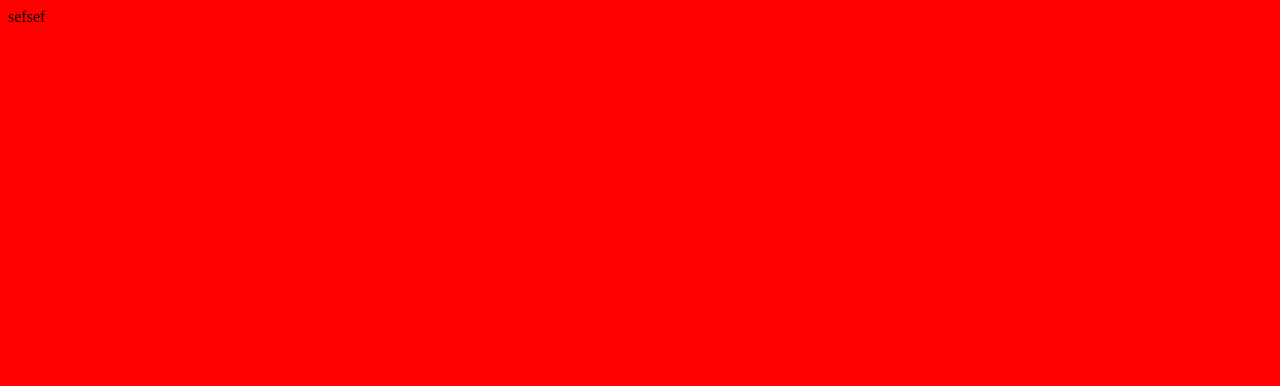
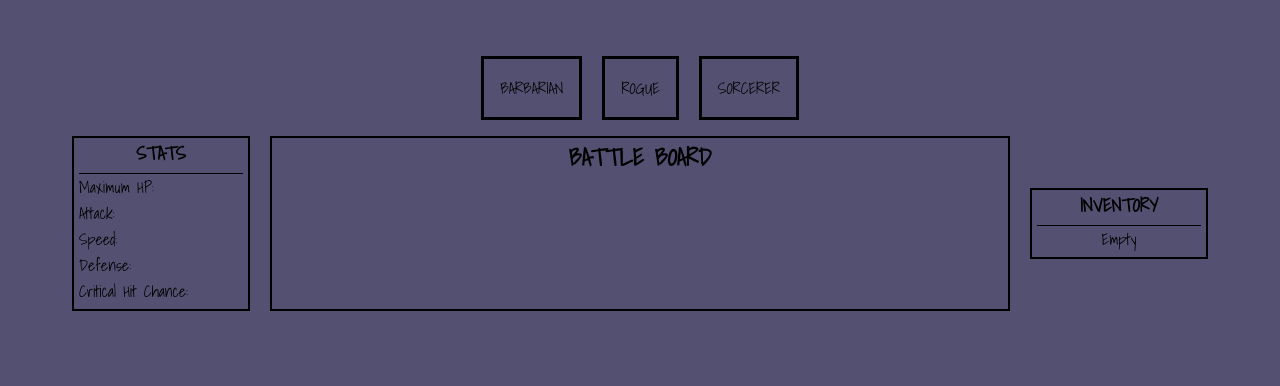
Before and after one commit to kevinroost/BossBattles, a plain HTML site: page index.html in a window 1280 px wide. Drawn offline with Linux system fonts and the light colour scheme.

Commit message:
create basic structure and listeners on class buttons

```diff
--- a/css/style.css
+++ b/css/style.css
@@ -1,3 +1,63 @@
+html {
+  box-sizing: border-box;
+}
+
+*,
+*::before,
+*::after {
+  box-sizing: inherit;
+  font-family: 'Kalam', cursive;
+  font-family: 'Shadows Into Light', cursive;
+  margin: 0;
+}
+
 body {
-  background-color: red;
+  background-color: rgb(84, 80, 113);
+  padding: 56px;
 }
+
+section {
+  display: flex;
+  flex-direction: row;
+  /* align-items: center; */
+  justify-content: center;
+  gap: 20px;
+}
+
+.class {
+  padding: 16px;
+  border: 3px solid black;
+  cursor: pointer;
+}
+
+#board {
+  justify-content: center;
+  padding: 16px;
+
+}
+
+#board > div {
+  border: 2px solid black;
+  text-align: center;
+}
+
+#stat-list,
+#item-list {
+  margin: 5px;
+  border-top: 1px solid black;
+}
+
+#battle-hud {
+  width: 900px;
+}
+
+#stats,
+#items {
+  width: 216px;
+  align-self: center;
+}
+
+.stat {
+  display: flex;
+  justify-content: space-between;
+}
--- a/index.html
+++ b/index.html
@@ -6,9 +6,55 @@
   <meta name="viewport" content="width=device-width, initial-scale=1.0">
   <link rel="stylesheet" href="./css/style.css">
   <script defer src="js/app.js"></script>
+  <link rel="preconnect" href="https://fonts.googleapis.com">
+  <link rel="preconnect" href="https://fonts.gstatic.com" crossorigin>
+  <link href="https://fonts.googleapis.com/css2?family=Kalam:wght@300&family=Shadows+Into+Light&display=swap" rel="stylesheet">
   <title>Document</title>
 </head>
 <body>
-  sefsef
+
+  <section id="classes">
+    <div class="class" id="bar">BARBARIAN</div>
+    <div class="class" id="rog">ROGUE</div>
+    <div class="class" id="sor">SORCERER</div>
+  </section>
+
+  <section id="board">
+    <div id="stats">
+      <h3>STATS</h3>
+      <div id="stat-list">
+        <div class="stat">
+          <p>Maximum HP:</p>
+          <p id="max-hp"></p>
+        </div>
+        <div class="stat">
+          <p>Attack:</p>
+          <p id="atk"></p>
+        </div>
+        <div class="stat">
+          <p>Speed:</p>
+          <p id="spd"></p>
+        </div>
+        <div class="stat">
+          <p>Defense:</p>
+          <p id="dfs"></p>
+        </div>
+        <div class="stat">
+          <p>Critical Hit Chance:</p>
+          <p id="crit"></p>
+        </div>
+      </div>
+    </div>
+    <div id="battle-hud">
+      <h1>BATTLE BOARD</h1>
+    </div>
+    <div id="items">
+      <h3>INVENTORY</h3>
+      <div id="item-list">
+        <p>Empty</p>
+      </div>
+    </div>
+  </section>
+
 </body>
 </html>
--- a/js/app.js
+++ b/js/app.js
@@ -0,0 +1,42 @@
+/*-------------------------------- Constants --------------------------------*/
+
+
+
+
+/*---------------------------- Variables (state) ----------------------------*/
+
+let maxHP = document.querySelector('#max-hp')
+let atk = document.querySelector('#atk').textContent
+let spd = document.querySelector('#spd').textContent
+let dfs = document.querySelector('#dfs').textContent
+let crit = document.querySelector('#crit').textContent
+
+
+
+
+/*------------------------ Cached Element References ------------------------*/
+
+const bar = document.querySelector('#bar')
+const rog = document.querySelector('#rog')
+const sor = document.querySelector('#sor')
+
+
+
+
+/*----------------------------- Event Listeners -----------------------------*/
+
+bar.addEventListener('click', selectBarb)
+// rog.addEventListener('click', selectRog)
+// sor.addEventListener('click', selectSor)
+
+
+
+/*-------------------------------- Functions --------------------------------*/
+
+function selectBarb () {
+  maxHP.textContent = 5
+  atk = 5
+  spd = 3
+  def = 6
+  crit = 2
+}
```
